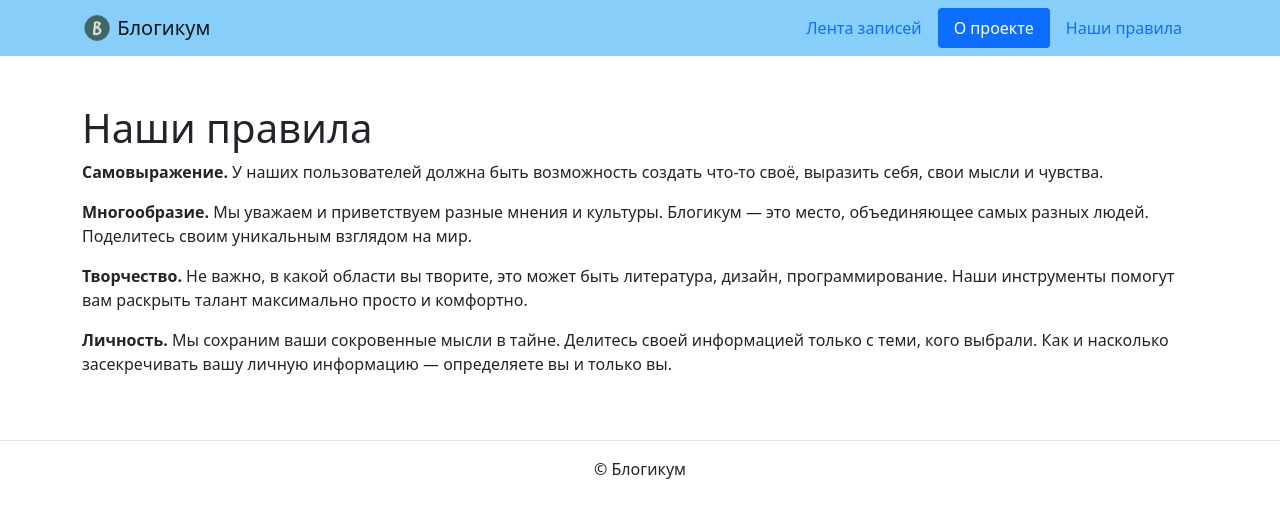
After one commit to IvanKorch1289/django_sprint1, a Django app: page /pages/rules/ in a window 1280 px wide. The commit adds this page. Shown: the top 518 px of the page. Run offline with Django 5.2, Linux system fonts and the light colour scheme; some libraries are stand-ins or nearby versions.

Commit message:
finally corrections

```diff
--- a/blogicum/blog/views.py
+++ b/blogicum/blog/views.py
@@ -43,16 +43,17 @@ posts = [
     },
 ]
 
+reversed_posts = sorted(posts, key=lambda x: x['id'], reverse=True)
 
 def index(request):
     template = 'blog/index.html'
-    context = {'posts': posts}
+    context = {'posts': reversed_posts}
     return render(request, template, context)
 
 
 def post_detail(request, id: int):
     template = 'blog/detail.html'
-    context = posts[id]
+    context = {'post': posts[id]}
     return render(request, template, context)
 
 
--- a/blogicum/blogicum/urls.py
+++ b/blogicum/blogicum/urls.py
@@ -3,7 +3,7 @@ from django.urls import include, path
 
 
 urlpatterns = [
-    path('admin/', admin.site.urls),
+    # path('admin/', admin.site.urls),
+    path('', include('blog.urls')),
     path('pages/', include('pages.urls')),
-    path('blog/', include('blog.urls')),
 ]
--- /dev/null
+++ b/blogicum/templates/pages/rules.html
@@ -0,0 +1,27 @@
+{% extends "base.html" %}
+{% block title %}Наши правила{% endblock %}
+{% block content %}
+  <h1>Наши правила</h1>
+  <p>
+    <b>Cамовыражение.</b> У наших пользователей должна
+    быть возможность создать что-то своё, выразить себя,
+    свои мысли и чувства.
+  </p>
+  <p>
+    <b>Многообразие.</b> Мы уважаем и приветствуем разные
+    мнения и культуры. Блогикум — это место, объединяющее
+    самых разных людей. Поделитесь своим уникальным взглядом на мир.
+  </p>
+  <p>
+    <b>Творчество.</b> Не важно, в какой области вы творите,
+    это может быть литература, дизайн, программирование.
+    Наши инструменты помогут вам раскрыть талант максимально
+    просто и комфортно.
+  </p>
+  <p>
+    <b>Личность.</b> Мы сохраним ваши сокровенные мысли в тайне.
+    Делитесь своей информацией только с теми, кого выбрали.
+    Как и насколько засекречивать вашу личную информацию —
+    определяете вы и только вы.
+  </p>
+{% endblock %}
```
Also changed, not shown: blogicum/templates/blog/detail.html (+5 -6 lines), blogicum/templates/pages/about.html (added, +19 -0 lines).
